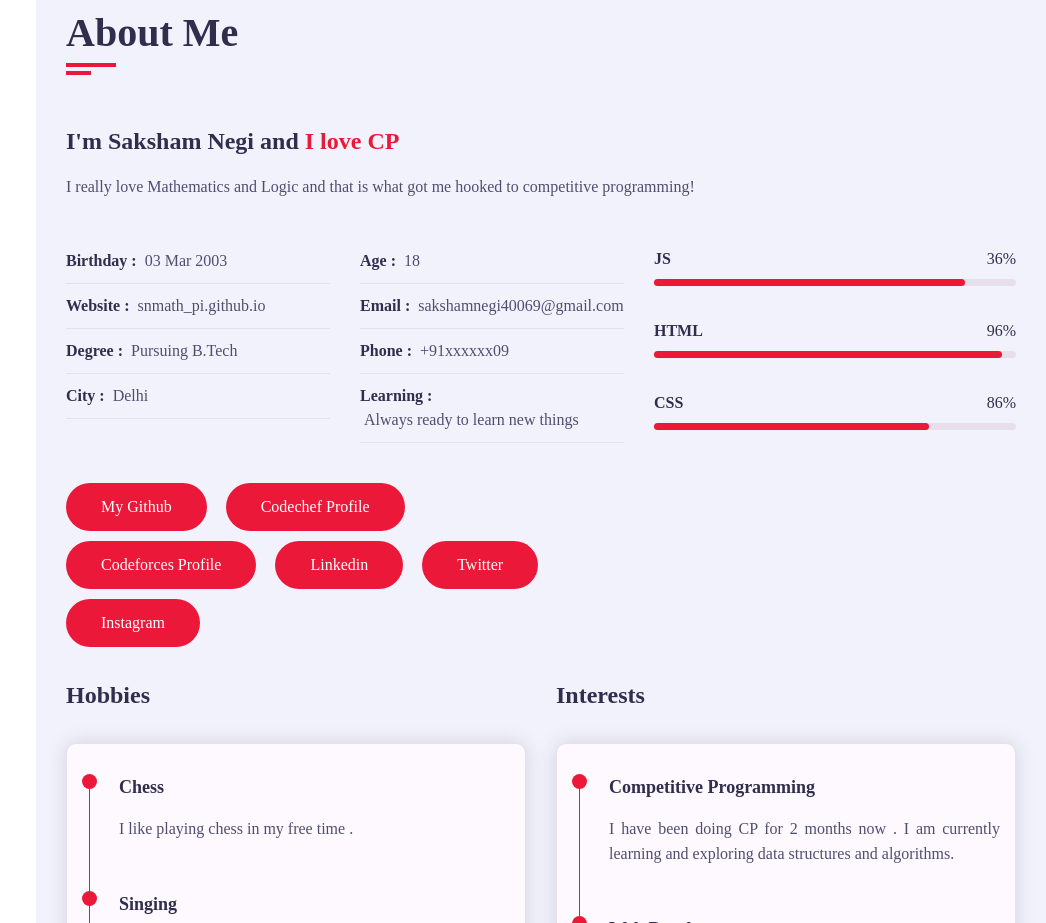
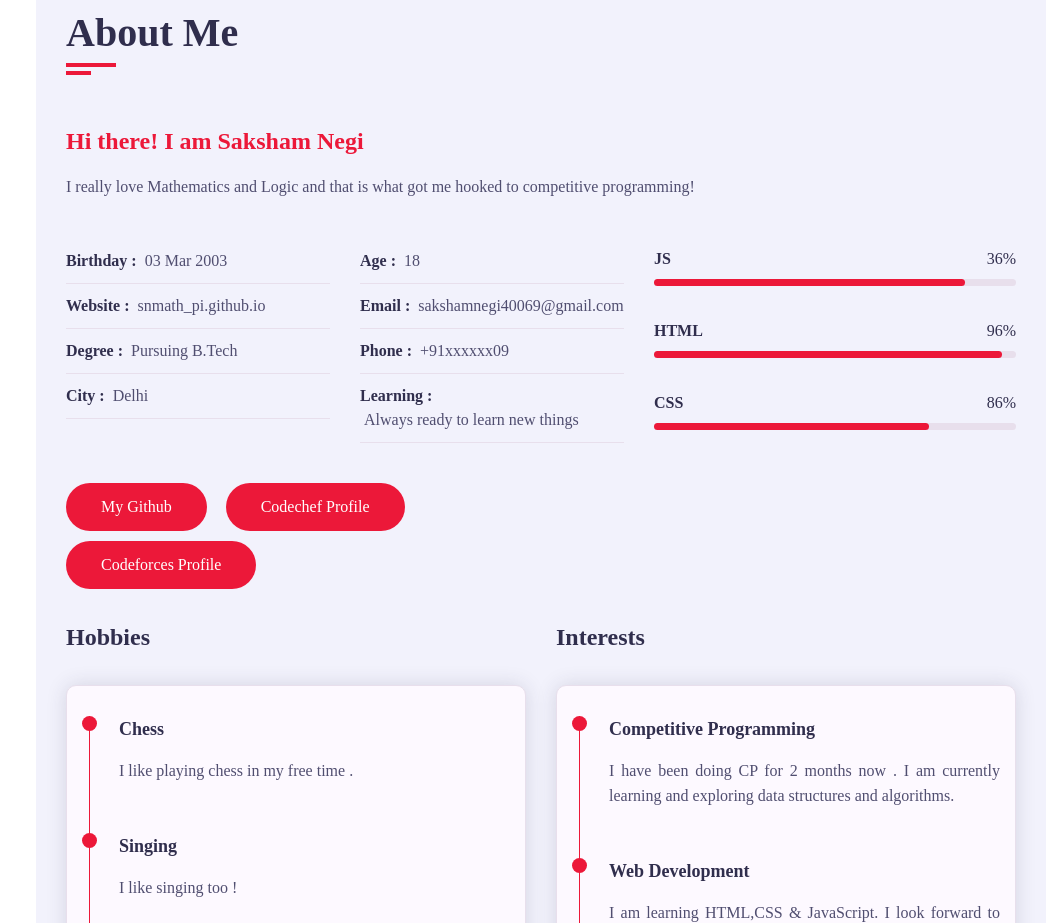
Before and after one commit to snmath-pi/snmath-pi.github.io, a plain HTML site: page index.html in a window 1280 px wide. Shown: the part 857-1780 px from the top of the page, without its empty margins (234-1280 px from the left). Drawn offline with nearby package versions, Linux system fonts and the light colour scheme; a web font is replaced by a local one.

Commit message:
Update index.html

```diff
--- a/index.html
+++ b/index.html
@@ -69,8 +69,8 @@
             <div class="about-content padd-15">
               <div class="row">
                 <div class="about-text padd-15">
-                  <h3>I'm Saksham Negi and <span>I love CP</span></h3>
-                  <p>I really love Mathematics and Logic and that is what got me hooked to competitive programming!  </p>
+                  <h3> <span>Hi there! I am Saksham Negi</span></h3>
+                  <p> I really love Mathematics and Logic and that is what got me hooked to competitive programming!  </p>
                 </div>
               </div>
               <div class="row">
@@ -106,10 +106,7 @@
                       <a href="https://github.com/snmath-pi" class="btn" target="_blank">My Github</a>
                       <a href="https://www.codechef.com/users/math_pi" class="btn" target="_blank">Codechef Profile</a>
                       <a href="https://codeforces.com/profile/math_pi" class="btn" target="_blank">Codeforces Profile</a>
-                      <a href="https://www.linkedin.com/in/saksham-negi-2a019622a/" class="btn" target="_blank">Linkedin</a>
-                      <a href="https://twitter.com/math_pi03" class="btn" target="_blank">Twitter</a>
 
-                      <a href="https://www.instagram.com/sakshamhmmm/?hl=en" target="_blank" class="btn hire-me">Instagram</a>
                     </div>
                   </div>
                 </div>
```
